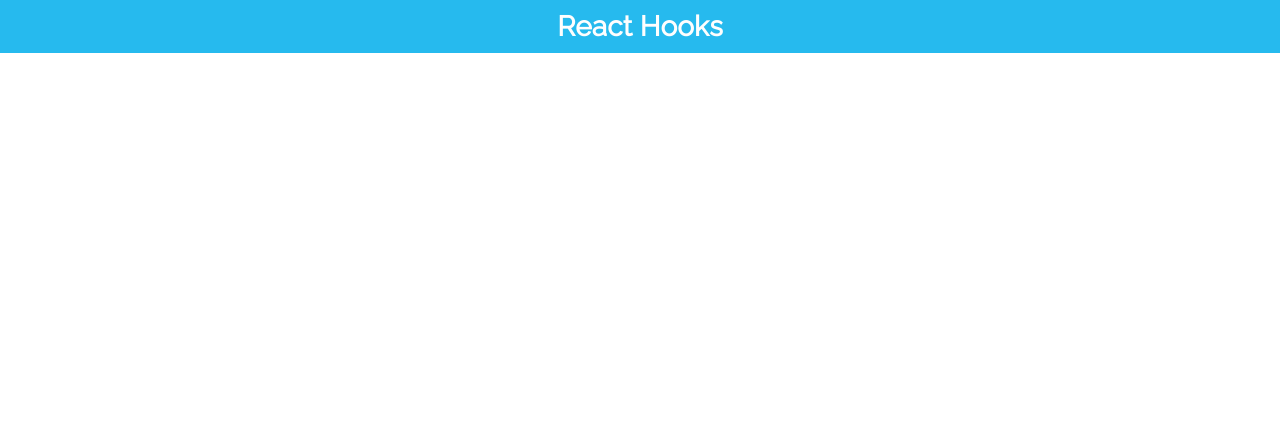
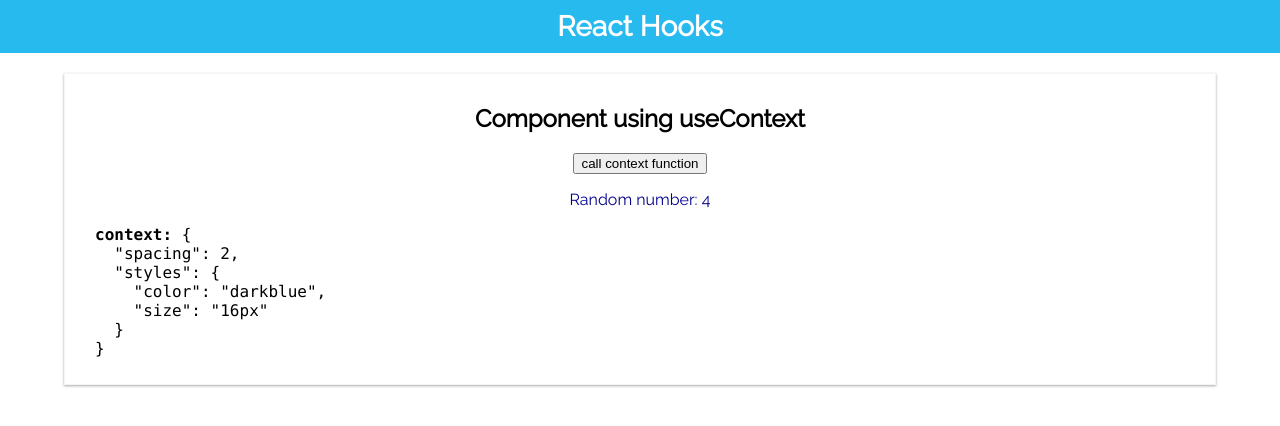
Before and after one commit to AndrewUsher/react-hooks, a React (Create React App) app: page /usecontext in a window 1280 px wide. Shown: the top 426 px of the page. Built offline with nearby package versions, Linux system fonts and the light colour scheme.

Commit message:
add basic useContext example (#5)

```diff
--- a/public/index.html
+++ b/public/index.html
@@ -19,7 +19,7 @@
       work correctly both with client-side routing and a non-root public URL.
       Learn how to configure a non-root public URL by running `npm run build`.
     -->
-    <title>React App</title>
+    <title>React Hooks</title>
     <link href="https://fonts.googleapis.com/css?family=Raleway" rel="stylesheet">
   </head>
   <body>
--- a/src/Home/index.js
+++ b/src/Home/index.js
@@ -39,6 +39,7 @@ const Links = () => (
     <Link to="/geolocation-watch">Geolocation (watch)</Link>
     <Link to="/usereducer-simple">useReducer Example (simple)</Link>
     <Link to="/network-status">Network Status</Link>
+    <Link to="/usecontext">useContext Example</Link>
   </Fragment>
 )
 
--- a/src/Routes.js
+++ b/src/Routes.js
@@ -12,6 +12,7 @@ import PreviousState from './PreviousState'
 import Fetch from './Fetch'
 import UseReducerSimple from './UseReducerSimple'
 import NetworkStatus from './NetworkStatus'
+import UseContext from './UseContext'
 
 const Routes = () => (
   <Switch>
@@ -26,6 +27,7 @@ const Routes = () => (
     <Route exact component={PreviousState} path="/previous-state" />
     <Route exact component={Resize} path="/resize" />
     <Route exact component={UseReducerSimple} path="/usereducer-simple" />
+    <Route exact component={UseContext} path="/usecontext" />
     <Route exact component={NetworkStatus} path="/network-status" />
   </Switch>
 )
--- /dev/null
+++ b/src/UseContext/index.js
@@ -0,0 +1,35 @@
+import React, { useContext } from 'react'
+
+const ExampleContext = React.createContext({
+  spacing: 2,
+  styles: {
+    color: "darkblue",
+    size: "16px"
+  },
+  fn: () => alert("alert function called"),
+  randomNumber: () => Math.floor(Math.random() * 10) + 1
+})
+
+const ComponentUsingContext = () => {
+  const ctx = useContext(ExampleContext);
+  return (
+    <section>
+      <h2>Component using useContext</h2>
+      <button onClick={ctx.fn}>call context function</button>
+
+      <p style={{ color: ctx.styles.color, "fontSize": ctx.styles.fontSize }}>
+        Random number: {ctx.randomNumber()}
+      </p>
+
+      <p>
+        <pre>
+          <code>
+            <b>context:</b> {JSON.stringify(ctx, null, 2)}
+          </code>
+        </pre>
+      </p>
+    </section>
+  )
+};
+
+export default ComponentUsingContext
```
Also changed, not shown: 1 other file (tests, documents, lock files or other folders).
